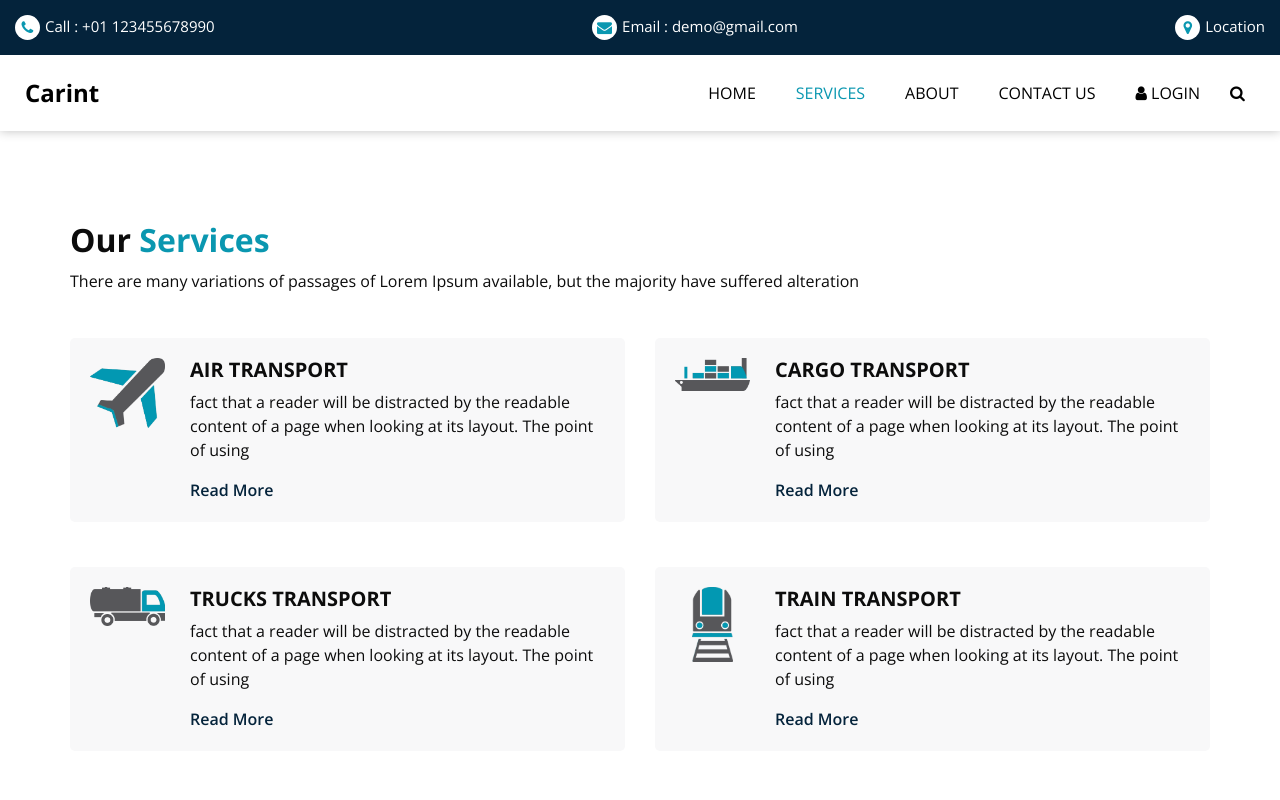
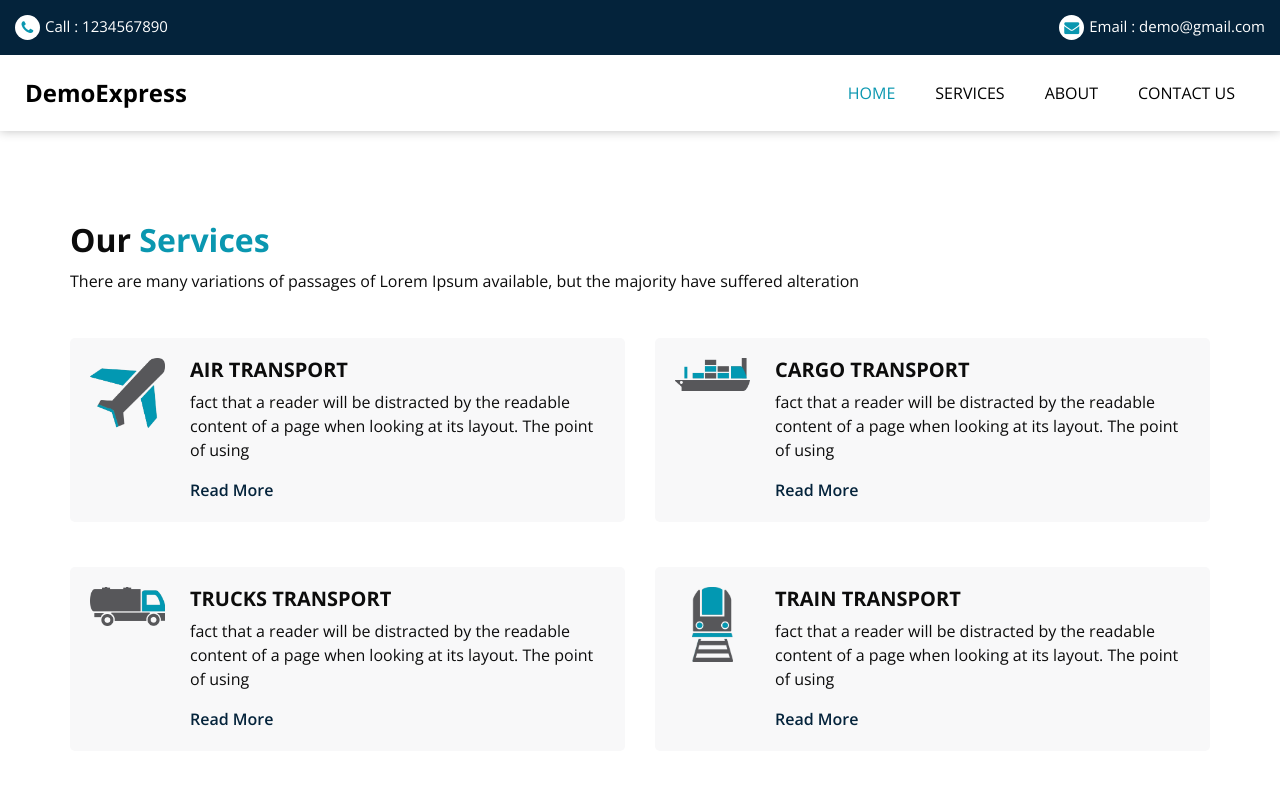
Before and after one commit to FourDerr/Demo2, a plain HTML site: page service.html in a window 1280 px wide. Shown: the top 800 px of the page. Drawn offline with nearby package versions, Linux system fonts and the light colour scheme; some packages are replaced by stand-ins of ours.

Commit message:
Third commit

```diff
--- a/service.html
+++ b/service.html
@@ -46,7 +46,7 @@
             <a href="">
               <i class="fa fa-phone" aria-hidden="true"></i>
               <span>
-                Call : +01 123455678990
+                Call : 1234567890
               </span>
             </a>
             <a href="">
@@ -55,12 +55,7 @@
                 Email : demo@gmail.com
               </span>
             </a>
-            <a href="">
-              <i class="fa fa-map-marker" aria-hidden="true"></i>
-              <span>
-                Location
-              </span>
-            </a>
+
           </div>
         </div>
       </div>
@@ -69,7 +64,7 @@
           <nav class="navbar navbar-expand-lg custom_nav-container ">
             <a class="navbar-brand" href="index.html">
               <span>
-                Carint
+                DemoExpress
               </span>
             </a>
 
@@ -79,11 +74,11 @@
 
             <div class="collapse navbar-collapse" id="navbarSupportedContent">
               <ul class="navbar-nav  ">
-                <li class="nav-item ">
-                  <a class="nav-link" href="index.html">Home </a>
+                <li class="nav-item active">
+                  <a class="nav-link" href="index.html">Home <span class="sr-only">(current)</span></a>
                 </li>
-                <li class="nav-item active">
-                  <a class="nav-link" href="service.html">Services <span class="sr-only">(current)</span> </a>
+                <li class="nav-item">
+                  <a class="nav-link" href="service.html">Services</a>
                 </li>
                 <li class="nav-item">
                   <a class="nav-link" href="about.html"> About</a>
@@ -91,14 +86,7 @@
                 <li class="nav-item">
                   <a class="nav-link" href="contact.html">Contact Us</a>
                 </li>
-                <li class="nav-item">
-                  <a class="nav-link" href="#"> <i class="fa fa-user" aria-hidden="true"></i> Login</a>
-                </li>
-                <form class="form-inline">
-                  <button class="btn  my-2 my-sm-0 nav_search-btn" type="submit">
-                    <i class="fa fa-search" aria-hidden="true"></i>
-                  </button>
-                </form>
+
               </ul>
             </div>
           </nav>
```
Also changed, not shown: about.html (+8 -20 lines), contact.html (+8 -20 lines), index.html (+2 -2 lines).
